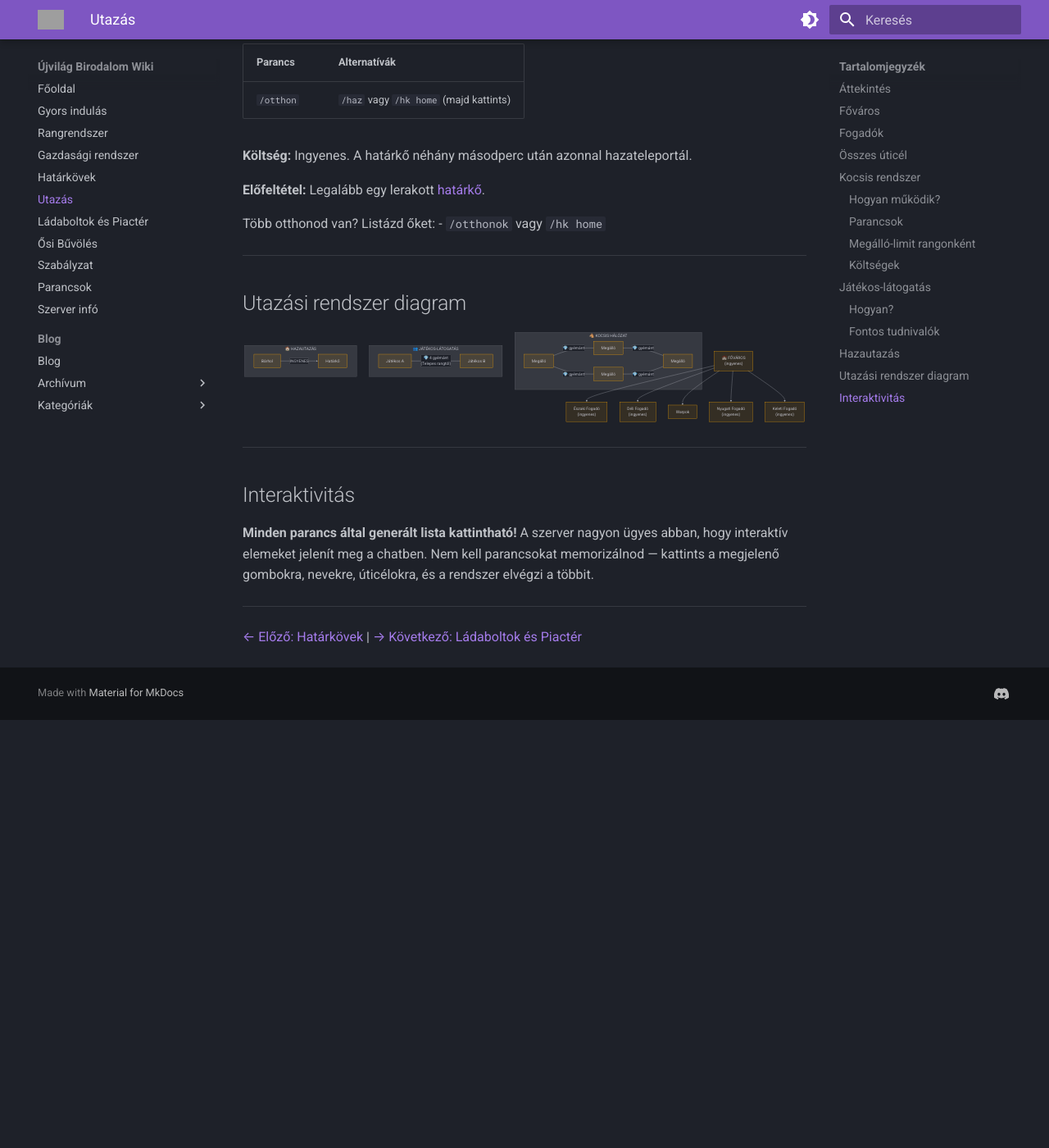
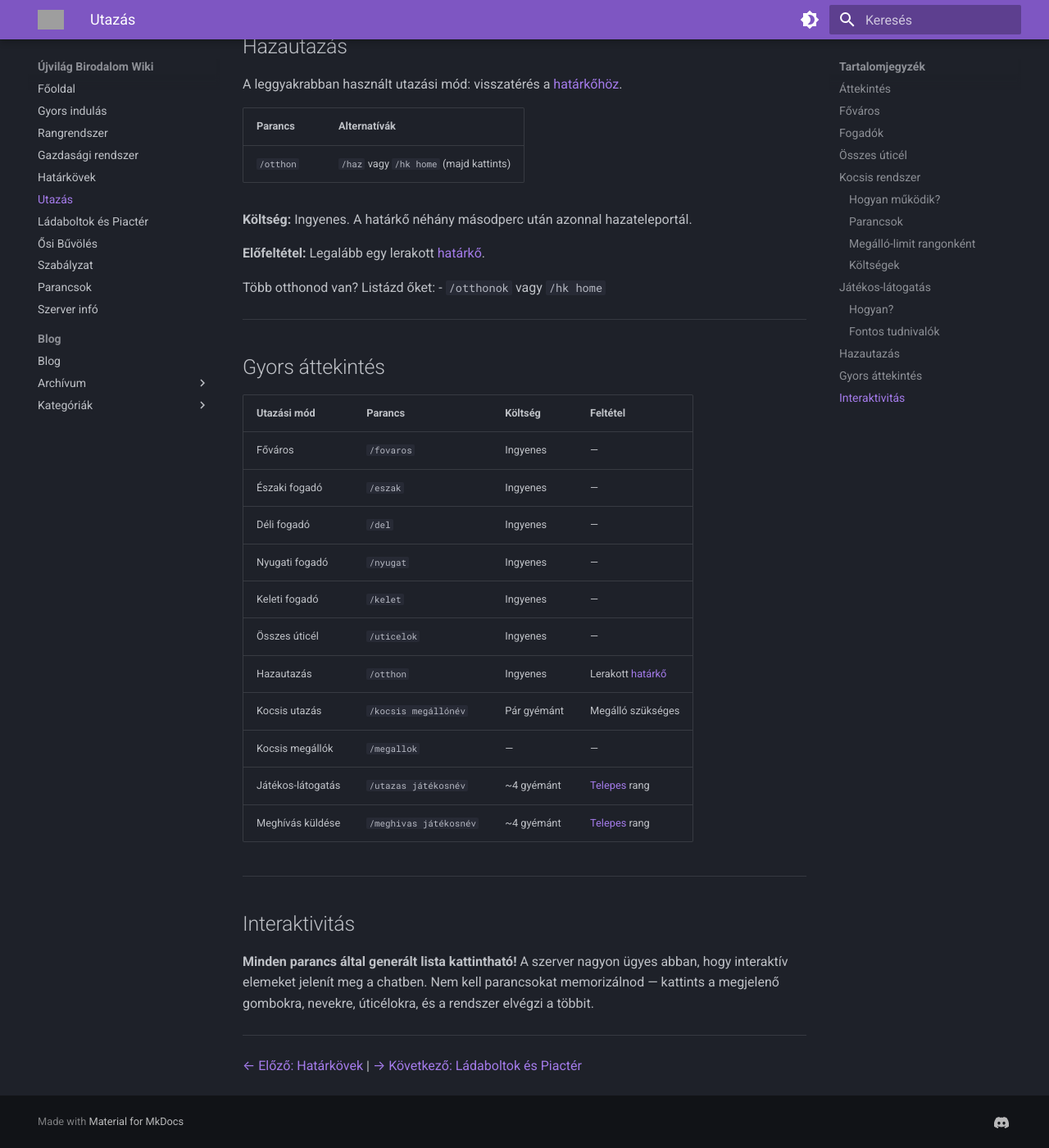
Before and after one commit to tnkarno/ujvilag-wiki, an MkDocs documentation site: the page built from docs/utazas.md, in a window 1280 px wide and 1400 px high, scrolled down 3627 px. Shown: the whole window at 82% size. Built offline with MkDocs 1.6.1 and Material for MkDocs 9.7.7, drawn with Linux system fonts in a browser that asks for light colours; before the commit the page ends 4505 px from its top, so only the background shows below that; some of the changed text lies outside the part shown; grey boxes are pictures that could not be loaded.

Commit message:
remove nonsense mermaid chart

````diff
--- a/docs/utazas.md
+++ b/docs/utazas.md
@@ -10,20 +10,11 @@
 
 Az Újvilágban többféle utazási mód áll rendelkezésre. Néhány ingyenes, mások [gyémántba](gazdasag.md) kerülnek. A rendszer úgy van kialakítva, hogy a távolság **számítson** — nem teleportálhatsz bárhová ingyen, de a fontos helyek mindig elérhetők.
 
-``` mermaid
-flowchart TB
-    subgraph free ["🆓 INGYENES"]
-        direction TB
-        A["/otthon\n(határkő)"]
-        B["/fovaros"]
-        C["Fogadók\n(/eszak, /del,\n/nyugat, /kelet)"]
-    end
-    subgraph paid ["💎 FIZETŐS"]
-        direction TB
-        D["Kocsis\n(megállók között,\n~gyémánt)"]
-        E["Játékos-látogatás\n(Telepes rangtól,\n~4 gyémánt)"]
-    end
-```
+| Ingyenes | Fizetős |
+|---|---|
+| `/otthon` — hazateleport a [határkőhöz](hatarkovek.md) | **Kocsis** — megállók között, pár gyémánt |
+| `/fovaros` — spawn pont, bárhonnan | **Játékos-látogatás** — Telepes rangtól, ~4 gyémánt |
+| **Fogadók** — `/eszak`, `/del`, `/nyugat`, `/kelet` | |
 
 ---
 
@@ -139,32 +130,21 @@ Több otthonod van? Listázd őket:
 
 ---
 
-## Utazási rendszer diagram
+## Gyors áttekintés
 
-``` mermaid
-flowchart TD
-    FV["🏰 FŐVÁROS\n(ingyenes)"]
-    FV --> EF["Északi Fogadó\n(ingyenes)"]
-    FV --> DF["Déli Fogadó\n(ingyenes)"]
-    FV --> WP["Warpok"]
-    FV --> NF["Nyugati Fogadó\n(ingyenes)"]
-    FV --> KF["Keleti Fogadó\n(ingyenes)"]
-
-    subgraph kocsis ["🐴 KOCSIS HÁLÓZAT"]
-        M1["Megálló"] -- "💎 gyémánt" --- M2["Megálló"]
-        M3["Megálló"] -- "💎 gyémánt" --- M4["Megálló"]
-        M1 -- "💎 gyémánt" --- M3
-        M2 -- "💎 gyémánt" --- M4
-    end
-
-    subgraph latogatas ["👥 JÁTÉKOS-LÁTOGATÁS"]
-        JA["Játékos A"] -- "💎 4 gyémánt\n(Telepes rangtól)" --- JB["Játékos B"]
-    end
-
-    subgraph haza ["🏠 HAZAUTAZÁS"]
-        BH["Bárhol"] -- "INGYENES" --> HK["Határkő"]
-    end
-```
+| Utazási mód | Parancs | Költség | Feltétel |
+|---|---|---|---|
+| Főváros | `/fovaros` | Ingyenes | — |
+| Északi fogadó | `/eszak` | Ingyenes | — |
+| Déli fogadó | `/del` | Ingyenes | — |
+| Nyugati fogadó | `/nyugat` | Ingyenes | — |
+| Keleti fogadó | `/kelet` | Ingyenes | — |
+| Összes úticél | `/uticelok` | Ingyenes | — |
+| Hazautazás | `/otthon` | Ingyenes | Lerakott [határkő](hatarkovek.md) |
+| Kocsis utazás | `/kocsis megállónév` | Pár gyémánt | Megálló szükséges |
+| Kocsis megállók | `/megallok` | — | — |
+| Játékos-látogatás | `/utazas játékosnév` | ~4 gyémánt | [Telepes](rangok.md#-telepes) rang |
+| Meghívás küldése | `/meghivas játékosnév` | ~4 gyémánt | [Telepes](rangok.md#-telepes) rang |
 
 ---
 
````
Also changed, not shown: docs/gazdasag.md (+2 -0 lines), docs/rangok.md (+3 -3 lines).
